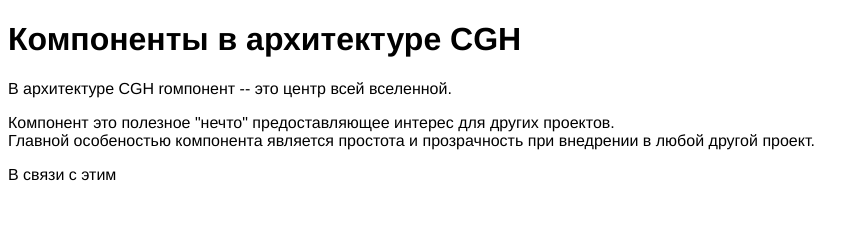
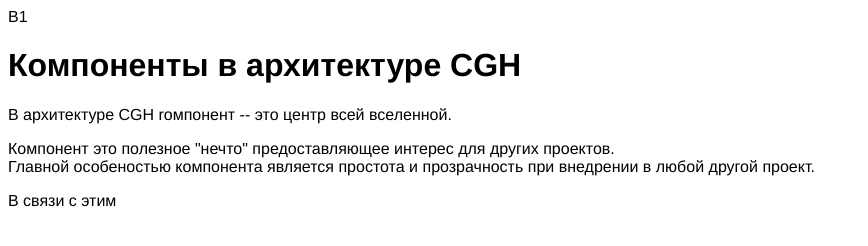
Before and after one commit to YuriyHorobey/CGH, a plain HTML site: page ru/component.html in a window 1280 px wide. Shown: the whole page, without its empty margins (0-868 px from the left). Drawn offline with nearby package versions, Linux system fonts and the light colour scheme; files that its build step writes are made by us from their sources.

Commit message:
kill this commit

```diff
--- a/ru/component.html
+++ b/ru/component.html
@@ -6,7 +6,7 @@
     <link href="../assets/index.css" rel="stylesheet" type="text/css">
 </head>
 
-<body>
+<body>B1
 <h1>Компоненты в архитектуре CGH</h1>
 
 <p>В архитектуре CGH rомпонент -- это центр всей вселенной.</p>
```
